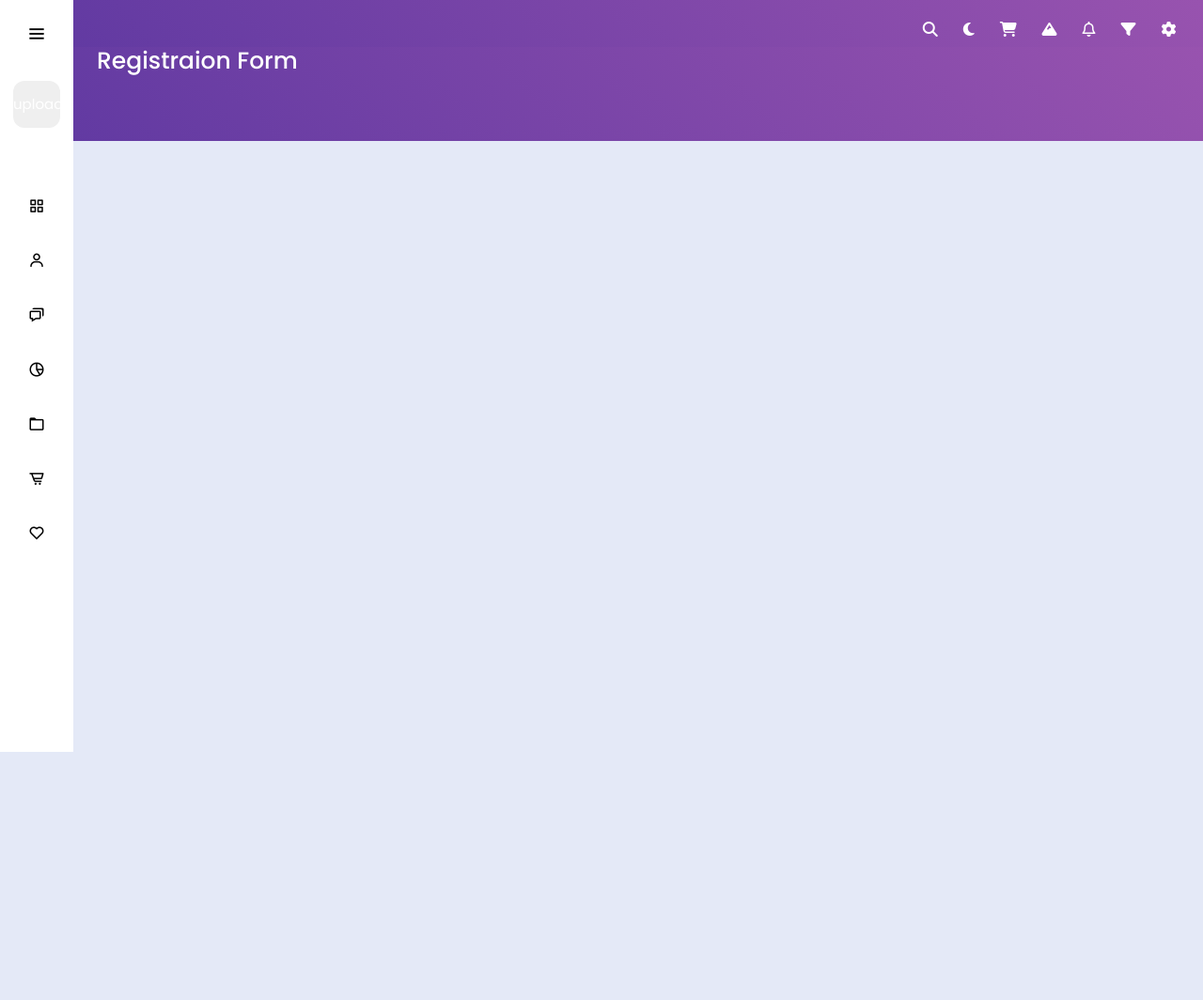
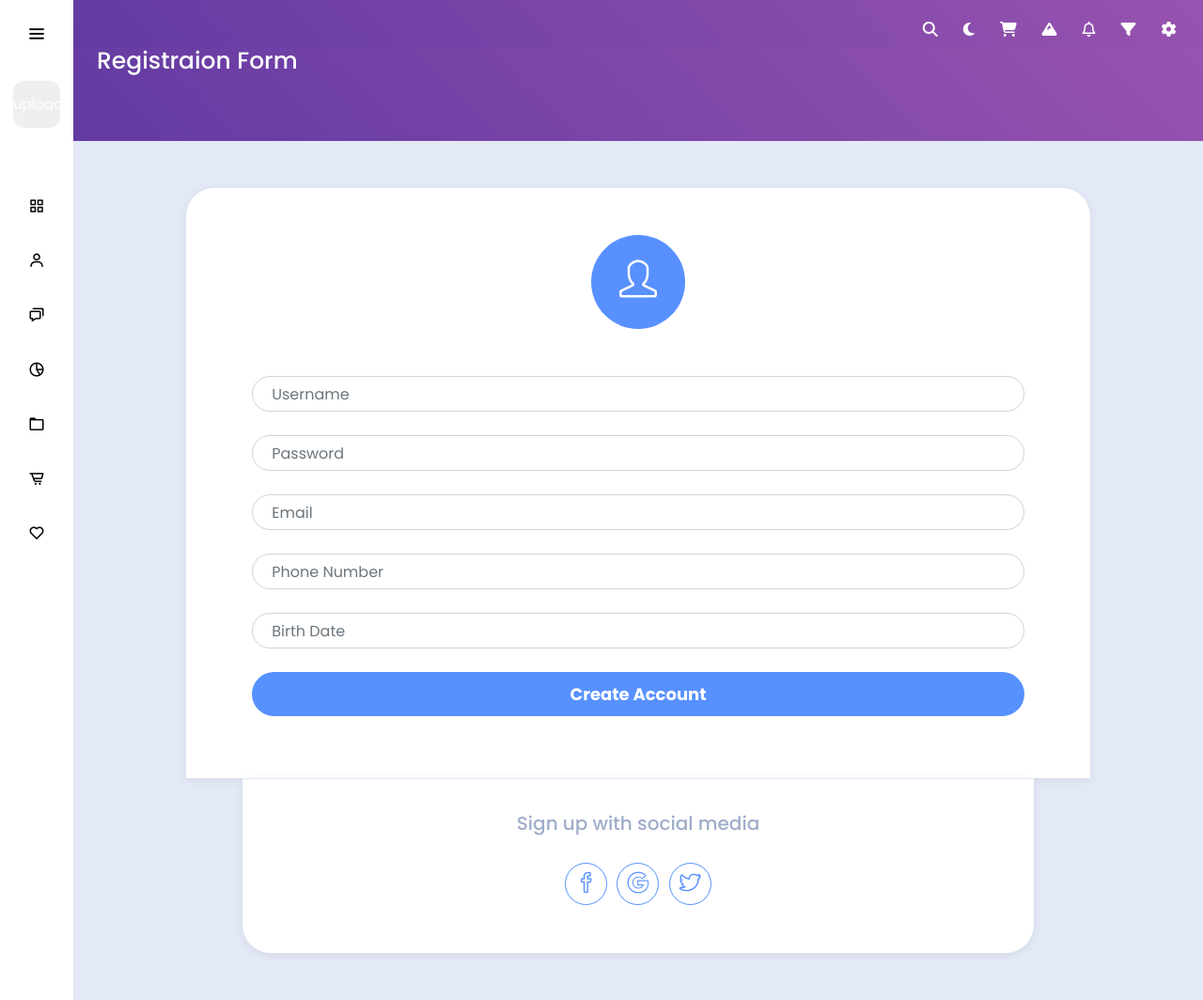
Before and after one commit to sanfeer-en/spruko.com, a Django app: page /forms in a window 1280 px wide. Shown: the whole page at 94% size. Before the commit the page ends 800 px from the top, so only its background shows below. Run offline with Django 4.2, Linux system fonts and the light colour scheme; some libraries are stand-ins or nearby versions.

Commit message:
3rd commit

```diff
--- a/sprukoapp/static/form.css
+++ b/sprukoapp/static/form.css
@@ -1,3 +1,100 @@
 .dashdiv {
   background-image: linear-gradient(45deg , #623AA2, #9853af);
 }
+body{
+    background-color: #dee9ff;
+}
+
+.registration-form{
+	padding: 50px 0;
+}
+
+.registration-form form{
+    background-color: #fff;
+    max-width: 80%;
+    margin: auto;
+    padding: 50px 70px;
+    border-top-left-radius: 30px;
+    border-top-right-radius: 30px;
+    box-shadow: 0px 2px 10px rgba(0, 0, 0, 0.075);
+}
+
+.registration-form .form-icon{
+	text-align: center;
+    background-color: #5891ff;
+    border-radius: 50%;
+    font-size: 40px;
+    color: white;
+    width: 100px;
+    height: 100px;
+    margin: auto;
+    margin-bottom: 50px;
+    line-height: 100px;
+}
+
+.registration-form .item{
+	border-radius: 20px;
+    margin-bottom: 25px;
+    padding: 10px 20px;
+}
+
+.registration-form .create-account{
+    border-radius: 30px;
+    padding: 10px 20px;
+    font-size: 18px;
+    font-weight: bold;
+    background-color: #5791ff;
+    border: none;
+    color: white;
+    margin-top: 20px;
+}
+
+.registration-form .social-media{
+    max-width: 70%;
+    background-color: #fff;
+    margin: auto;
+    padding: 35px 0;
+    text-align: center;
+    border-bottom-left-radius: 30px;
+    border-bottom-right-radius: 30px;
+    color: #9fadca;
+    border-top: 1px solid #dee9ff;
+    box-shadow: 0px 2px 10px rgba(0, 0, 0, 0.075);
+}
+
+.registration-form .social-icons{
+    margin-top: 30px;
+    margin-bottom: 16px;
+}
+
+.registration-form .social-icons a{
+    font-size: 23px;
+    margin: 0 3px;
+    color: #5691ff;
+    border: 1px solid;
+    border-radius: 50%;
+    width: 45px;
+    display: inline-block;
+    height: 45px;
+    text-align: center;
+    background-color: #fff;
+    line-height: 45px;
+}
+
+.registration-form .social-icons a:hover{
+    text-decoration: none;
+    opacity: 0.6;
+}
+
+@media (max-width: 576px) {
+    .registration-form form{
+        padding: 50px 20px;
+    }
+
+    .registration-form .form-icon{
+        width: 70px;
+        height: 70px;
+        font-size: 30px;
+        line-height: 70px;
+    }
+}
--- a/sprukoapp/templates/form.html
+++ b/sprukoapp/templates/form.html
@@ -2,9 +2,50 @@
 {% load static %}
 {% block css %}
   <link rel="stylesheet" href="{% static 'form.css' %}">
+   <link href="https://cdnjs.cloudflare.com/ajax/libs/simple-line-icons/2.4.1/css/simple-line-icons.min.css" rel="stylesheet">
+
 {% endblock css %}
 {% block content %}
 <div class="text container-fluid dashdiv">
         <h2>Registraion Form</h2>
 </div>
+<div class="registration-form">
+        <form>
+            <div class="form-icon">
+                <span><i class="icon icon-user"></i></span>
+            </div>
+            <div class="form-group">
+                <input type="text" class="form-control item" id="username" placeholder="Username">
+            </div>
+            <div class="form-group">
+                <input type="password" class="form-control item" id="password" placeholder="Password">
+            </div>
+            <div class="form-group">
+                <input type="text" class="form-control item" id="email" placeholder="Email">
+            </div>
+            <div class="form-group">
+                <input type="text" class="form-control item" id="phone-number" placeholder="Phone Number">
+            </div>
+            <div class="form-group">
+                <input type="text" class="form-control item" id="birth-date" placeholder="Birth Date">
+            </div>
+            <div class="form-group">
+                <button type="button" class="btn btn-block create-account">Create Account</button>
+            </div>
+        </form>
+        <div class="social-media">
+            <h5>Sign up with social media</h5>
+            <div class="social-icons">
+                <a href="#"><i class="icon-social-facebook" title="Facebook"></i></a>
+                <a href="#"><i class="icon-social-google" title="Google"></i></a>
+                <a href="#"><i class="icon-social-twitter" title="Twitter"></i></a>
+            </div>
+        </div>
+    </div>
+    <script>
+      $(document).ready(function(){
+  $('#birth-date').mask('00/00/0000');
+  $('#phone-number').mask('0000-0000');
+ })
+    </script>
 {% endblock content %}
--- a/sprukoapp/templates/index.html
+++ b/sprukoapp/templates/index.html
@@ -198,7 +198,7 @@
            <div class="col-md-8 mt-2">
              <div class="d-flex justify-content-center">
 
-               <img class="dashimg rounded-lg" src="{% static 'image/gp.jpg' %}" height="750px"   alt="">
+               <img class="dashimg rounded-lg" src="{% static 'image/gp.jpg' %}" height="800px"   alt="">
                </div>
             </div>
 
```
